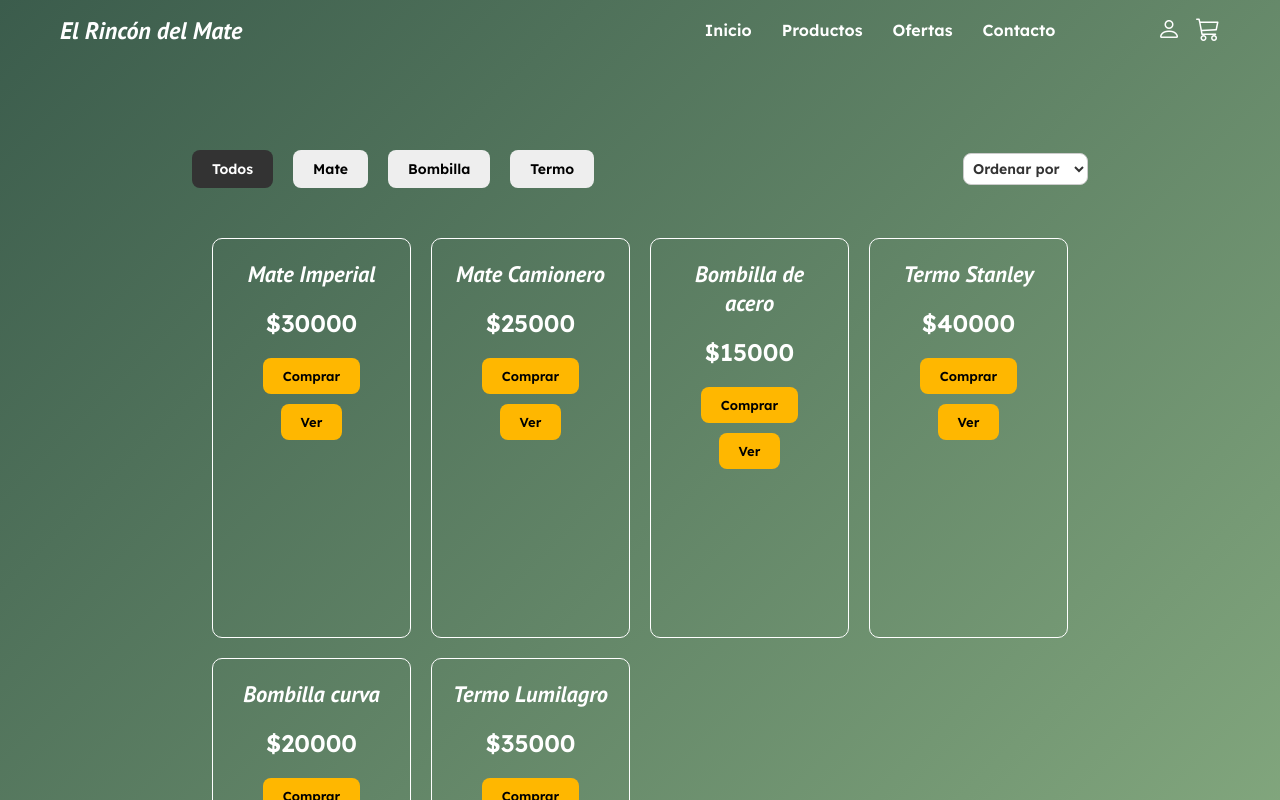
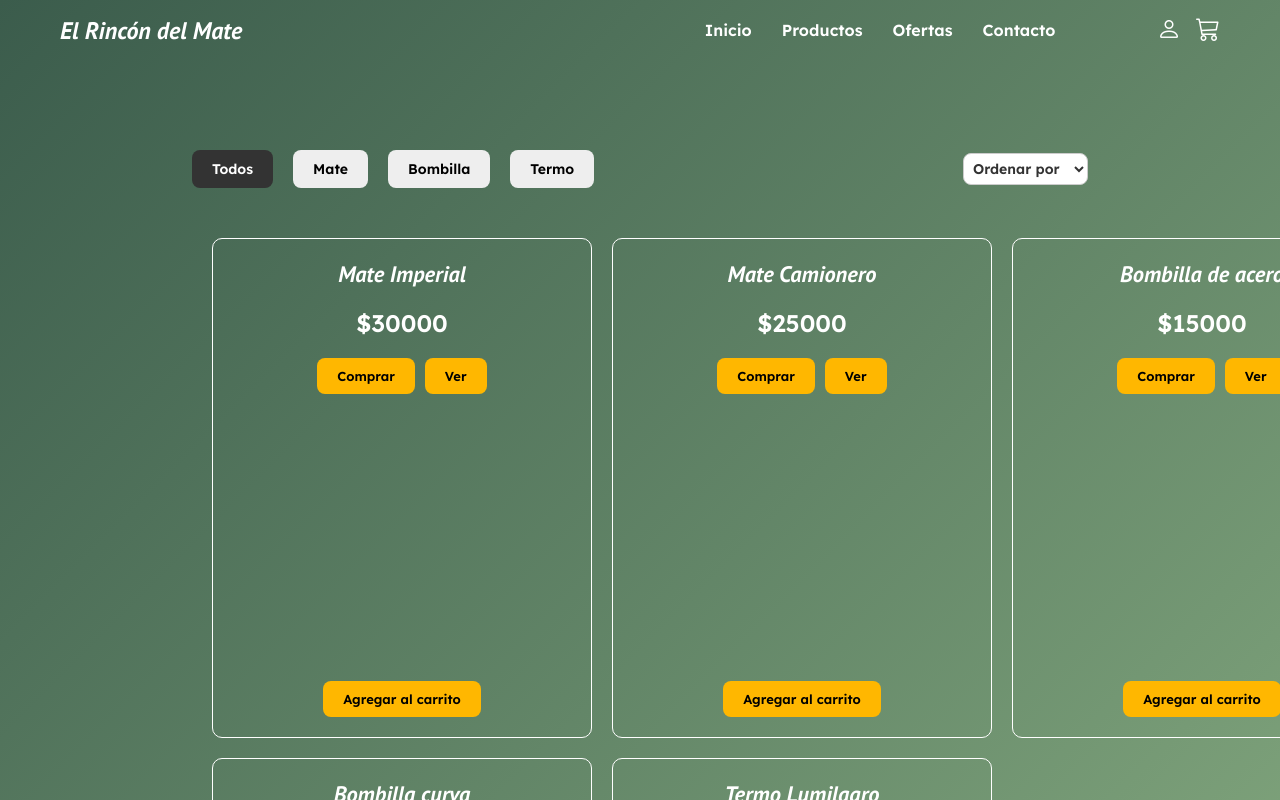
Before and after one commit to alejoalbornoz/Mates-E-Commerce, a React (Vite) app: page /productos in a window 1280 px wide. Shown: the top 800 px of the page. Built offline with nearby package versions, Linux system fonts and the light colour scheme; a web font is replaced by a local one.

Commit message:
Update HomeProducts

```diff
--- a/src/pages/Products/HomeProducts/HomeProducts.jsx
+++ b/src/pages/Products/HomeProducts/HomeProducts.jsx
@@ -60,12 +60,15 @@ export default function HomeProducts() {
           <div key={product.id} className={style.gridContainer}>
             <div>
               <h1>{product.name}</h1>
+
               <h2>${product.price}</h2>
               <button>Comprar</button>
               <Link to={`/productos/${product.id}`}>
                 <button>Ver</button>
               </Link>
             </div>
+
+                <button className={style.btnAddCar}>Agregar al carrito</button>
           </div>
         ))}
       </div>
--- a/src/pages/Products/HomeProducts/HomeProducts.module.css
+++ b/src/pages/Products/HomeProducts/HomeProducts.module.css
@@ -15,8 +15,9 @@
 .gridContainer {
   color: white;
   padding: 20px;
+  min-width: 380px;
   height: 100%;
-  min-height: 400px;
+  min-height: 500px;
   border-radius: 10px;
   display: flex;
   flex-direction: column; /* Organiza contenido verticalmente */
@@ -37,6 +38,9 @@
   font-family: "Lexend", sans-serif;
 
 }
+
+
+
 
 
 .gridContainer button {
@@ -98,6 +102,7 @@
   background-color: #333 !important;
   color: white;
 }
+
 
 
 /* Select */
--- a/src/pages/Products/ProductDetail/ProductDetail.jsx
+++ b/src/pages/Products/ProductDetail/ProductDetail.jsx
@@ -20,8 +20,9 @@ export default function ProductDetail() {
           <div className={style.detailContainer}>
             <div className={style.imageContainer}>
             <h1>{product.name}</h1>
+
             <div className={style.image}>
-              <img src="" alt="" />
+              <img src={product.image}alt="" />
             </div>
             </div>
             <div className={style.infoContainer}>
```
